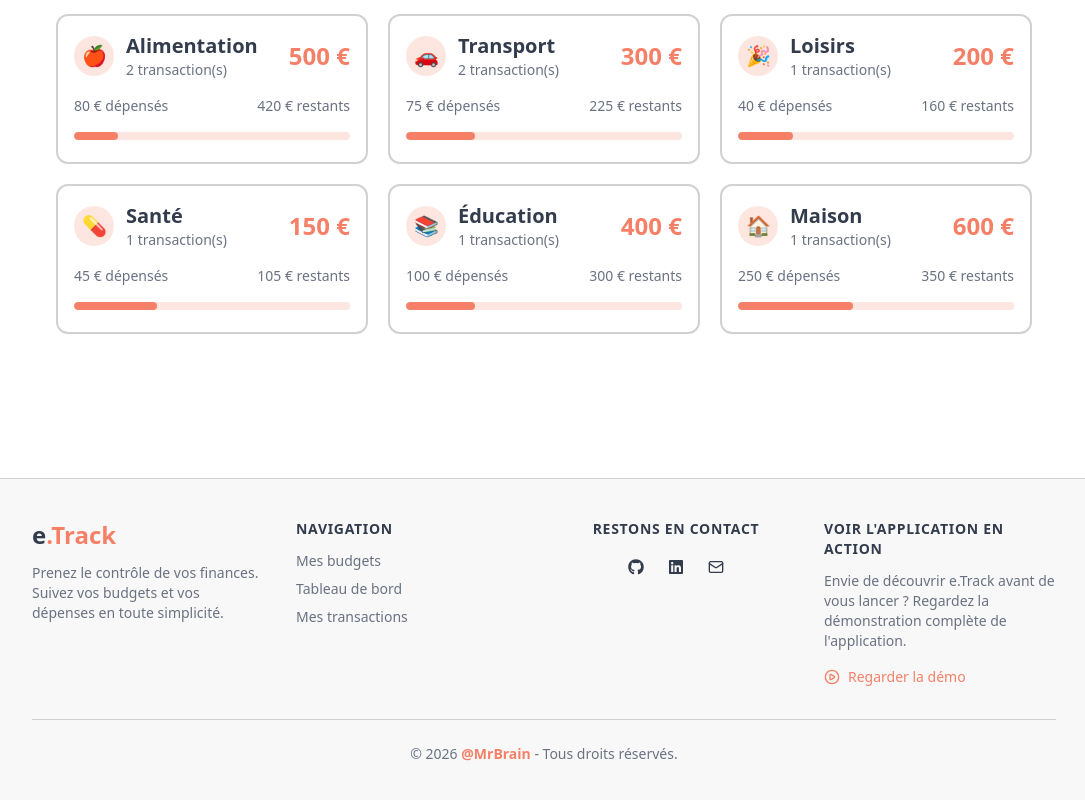
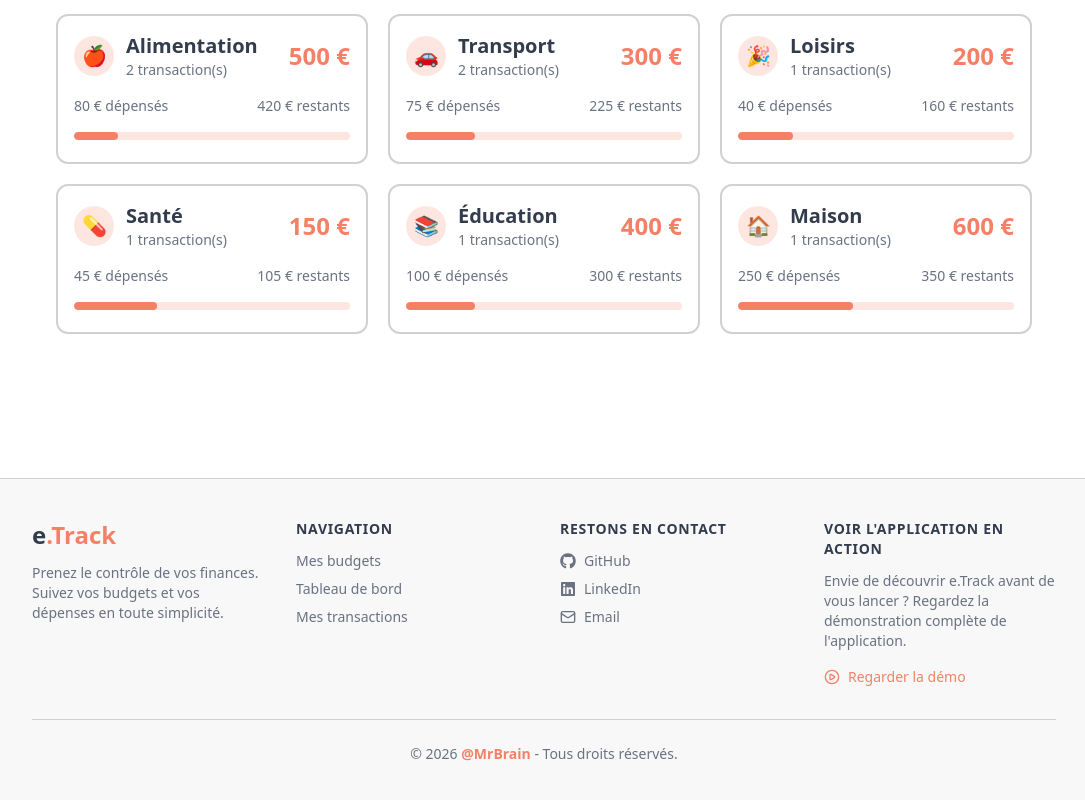
Before and after one commit to MrBrain314/E-Track, a Next.js app: page / in a window 1280 px wide. Shown: the part 556-1356 px from the top of the page, without its empty margins (96-1181 px from the left). Built offline with nearby package versions, Linux system fonts and the light colour scheme; no server answers.

Commit message:
Les liens Restons En Contact réorganisé

```diff
--- a/components/layout/Footer.tsx
+++ b/components/layout/Footer.tsx
@@ -63,41 +63,44 @@ const Footer = () => {
           </div>
 
           {/* Colonne 3 : Liens sociaux */}
-          <div className="flex flex-col gap-3 items-center text-center">
+          <div className="flex flex-col gap-3">
             <h3 className="font-semibold text-sm uppercase tracking-wider">
               Restons en contact
             </h3>
 
-            <div className="flex gap-2">
+            <ul className="flex flex-col gap-2 text-sm">
+              <li>
                 <a
                   href="https://github.com/MrBrain314"
                   target="_blank"
                   rel="noopener noreferrer"
-                aria-label="GitHub"
-                className="btn btn-circle btn-ghost btn-sm"
+                  className="flex items-center gap-2 text-gray-500 hover:text-accent transition-colors"
                 >
                   <FaGithub className="w-4 h-4" />
+                  GitHub
                 </a>
-
+              </li>
+              <li>
                 <a
                   href="https://www.linkedin.com/in/ouro-tagbabastou/"
                   target="_blank"
                   rel="noopener noreferrer"
-                aria-label="LinkedIn"
-                className="btn btn-circle btn-ghost btn-sm"
+                  className="flex items-center gap-2 text-gray-500 hover:text-accent transition-colors"
                 >
                   <FaLinkedin className="w-4 h-4" />
+                  LinkedIn
                 </a>
-
+              </li>
+              <li>
                 <a
                   href="mailto:ourotagbabastouu@gmail.com"
-                aria-label="Email"
-                className="btn btn-circle btn-ghost btn-sm"
+                  className="flex items-center gap-2 text-gray-500 hover:text-accent transition-colors"
                 >
                   <Mail className="w-4 h-4" />
+                  Email
                 </a>
-
-            </div>
+              </li>
+            </ul>
           </div>
 
           {/* Colonne 4 : Démo vidéo */}
```
Lines whose indentation alone changed are shown as unchanged.
